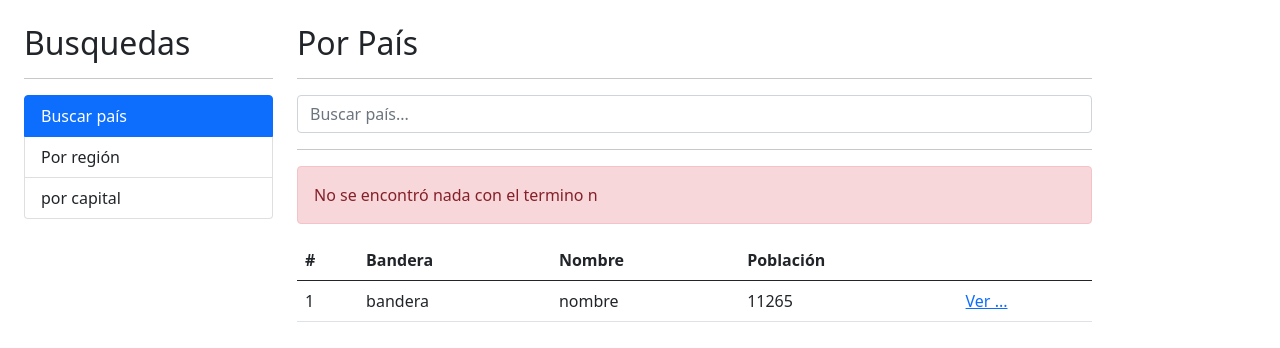
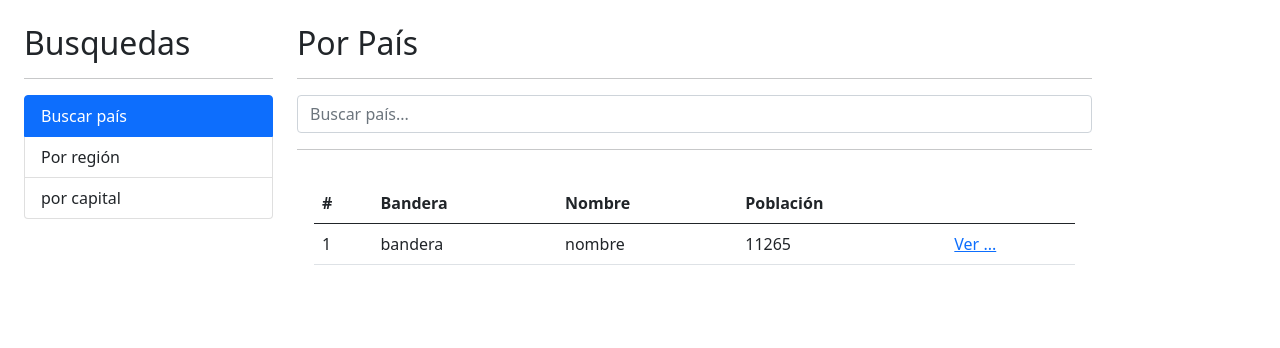
Before and after one commit to royerreyesleon/paisesapp, an Angular app: page / in a window 1280 px wide. Shown: the top 348 px of the page. Built offline with nearby package versions, Linux system fonts and the light colour scheme.

Commit message:
get data http service

```diff
--- a/src/app/app.module.ts
+++ b/src/app/app.module.ts
@@ -2,8 +2,9 @@ import { NgModule } from '@angular/core';
 import { BrowserModule } from '@angular/platform-browser';
 
 import { AppRoutingModule } from './app-routing.module';
+import { HttpClientModule } from '@angular/common/http';
+
 import { AppComponent } from './app.component';
-
 import { PaisModule } from './pais/pais.module';
 import { SharedModule } from './shared/shared.module';
 
@@ -14,6 +15,7 @@ import { SharedModule } from './shared/shared.module';
     imports: [
         BrowserModule,
         AppRoutingModule,
+        HttpClientModule,
         PaisModule,
         SharedModule
     ],
--- a/src/app/pais/pages/por-pais/por-pais.component.html
+++ b/src/app/pais/pages/por-pais/por-pais.component.html
@@ -10,11 +10,11 @@
 </div>
 
 <hr>
-<div class="alert alert-danger">
-    No se encontró nada con el termino n
+<div *ngIf="hayError" class="alert alert-danger">
+    No se encontró nada con el termino "{{termino}}"
 </div>
 
-<div class="row">
+<div *ngIf="!hayError" class="alert alert-row">
     <div class="col-12">
         <table class="table table-hover">
             <thead>
--- a/src/app/pais/pages/por-pais/por-pais.component.ts
+++ b/src/app/pais/pages/por-pais/por-pais.component.ts
@@ -1,4 +1,5 @@
 import { Component, OnInit } from '@angular/core';
+import { PaisService } from '../../services/pais.service';
 
 @Component({
     selector: 'app-por-pais',
@@ -8,14 +9,24 @@ import { Component, OnInit } from '@angular/core';
 export class PorPaisComponent implements OnInit {
 
     termino: string = '';
+    hayError: boolean = false;
 
-    constructor() { }
+    constructor(private paisService: PaisService) { }
 
     ngOnInit(): void {
     }
 
     buscar() {
+        this.hayError = false;
         console.log(this.termino);
+
+        this.paisService.buscarPais(this.termino)
+        .subscribe((resp) => {
+            console.log('resp', resp);
+        }, (err) => {
+            console.log('err', err);
+            this.hayError = true;
+        });
 
     }
 
--- /dev/null
+++ b/src/app/pais/services/pais.service.ts
@@ -0,0 +1,23 @@
+import { Injectable } from '@angular/core';
+import { HttpClient } from '@angular/common/http';
+import { catchError, Observable, of } from 'rxjs';
+
+@Injectable({
+  providedIn: 'root'
+})
+export class PaisService {
+
+    private apiUrl: string = 'https://restcountries.com/v3.1';
+
+    constructor(private http: HttpClient) {
+
+    }
+
+    buscarPais(termino: string): Observable<any>{
+        const url = `${this.apiUrl}/name/${termino}`;
+        return this.http.get(url)
+            // .pipe(
+            //     catchError(err => of([])),
+            // );
+    }
+}
```
